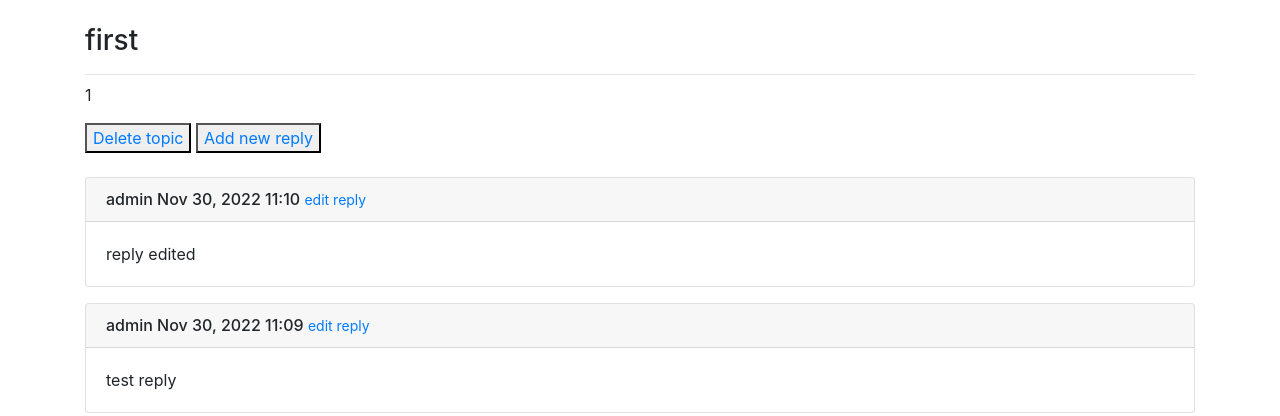
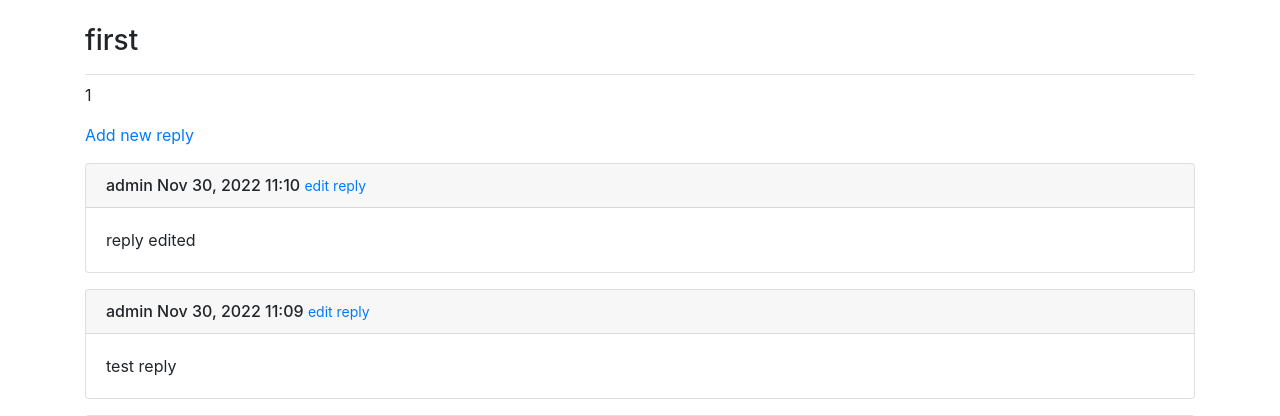
Before and after one commit to Sovellusohjelmointiboys/Keskustelupalsta, a Django app: page /topics/1/ in a window 1280 px wide. Shown: the part 58-474 px from the top of the page. Run offline with Django 4.2, Linux system fonts and the light colour scheme; data comes from the database, SQL or seed files in the repository; some libraries are stand-ins or nearby versions.

Commit message:
Revert "Merge branch 'main' into Alexander"
This reverts commit 39a43455890df7e4b0af949798d0e6cc86836dea, reversing
changes made to 4a78ea7dcd3f225a3a3781240fe5f6bffdc0fdde.

```diff
--- a/epic_chat_room/forms.py
+++ b/epic_chat_room/forms.py
@@ -5,7 +5,7 @@ class TopicForm(forms.ModelForm):
     class Meta:
         model = Topic
         fields = ['title', 'text']
-        labels = {'title': 'Title'}
+        labels = {'title': 'title'}
         widgets = {'text': forms.Textarea(attrs={'cols': 80})}
 
 class ReplyForm(forms.ModelForm):
--- a/epic_chat_room/templates/epic_chat_room/edit_reply.html
+++ b/epic_chat_room/templates/epic_chat_room/edit_reply.html
@@ -13,7 +13,7 @@
     </form>
 
     <button>
-        <a href="{% url 'epic_chat_room:delete_reply' reply.id %}">Delete reply</a>
+        <a href="{% url 'epic_chat_room:delete_reply' reply.id %}">Delete</a>
     </button>
 
 {% endblock content %}
--- a/epic_chat_room/templates/epic_chat_room/topic.html
+++ b/epic_chat_room/templates/epic_chat_room/topic.html
@@ -5,19 +5,14 @@
 {% endblock page_header %}
 
 {% block content %}
+
   <p>
     {{topic.text}}
   </p>
 
-  <button>
-    <a href="{% url 'epic_chat_room:delete_topic' topic.id %}">Delete topic</a>
-  </button>
-
-  <button>
+  <p>
     <a href="{% url 'epic_chat_room:new_reply' topic.id %}">Add new reply</a>
-  </button>
-  <br>
-  <br>
+  </p>
 
 {% for reply in replies %}
   <div class="card mb-3">
@@ -35,6 +30,4 @@
     <li>No replies have been added yet.</li>
   {% endfor %}
 
-
-
 {% endblock content %}
--- a/epic_chat_room/urls.py
+++ b/epic_chat_room/urls.py
@@ -19,6 +19,4 @@ urlpatterns = [
     path('edit_reply/<int:reply_id>/', views.edit_reply, name='edit_reply'),
     # Page for deleting an entry.
     path('delete_reply/<int:reply_id>/', views.delete_reply, name='delete_reply'),
-    # Page for deleting a topic.
-    path('delete_topic/<int:topic_id>/', views.delete_topic, name='delete_topic'),
 ]
--- a/epic_chat_room/views.py
+++ b/epic_chat_room/views.py
@@ -101,16 +101,3 @@ def delete_reply(request, reply_id):
 
     context = {}
     return render(request, 'epic_chat_room/delete_reply.html', context)
-
-@login_required
-def delete_topic(request, topic_id):
-    topic = Topic.objects.get(id=topic_id)
-    if topic.owner != request.user:
-        raise Http404
-
-    if request.method != 'POST':
-        topic.delete()
-        return redirect('epic_chat_room:topics')
-
-    context = {}
-    return render(request, 'epic_chat_room/delete_topic.html', context)
```
Also changed, not shown: epic_chat_room/templates/epic_chat_room/delete_topic.html (deleted, +0 -14 lines).
